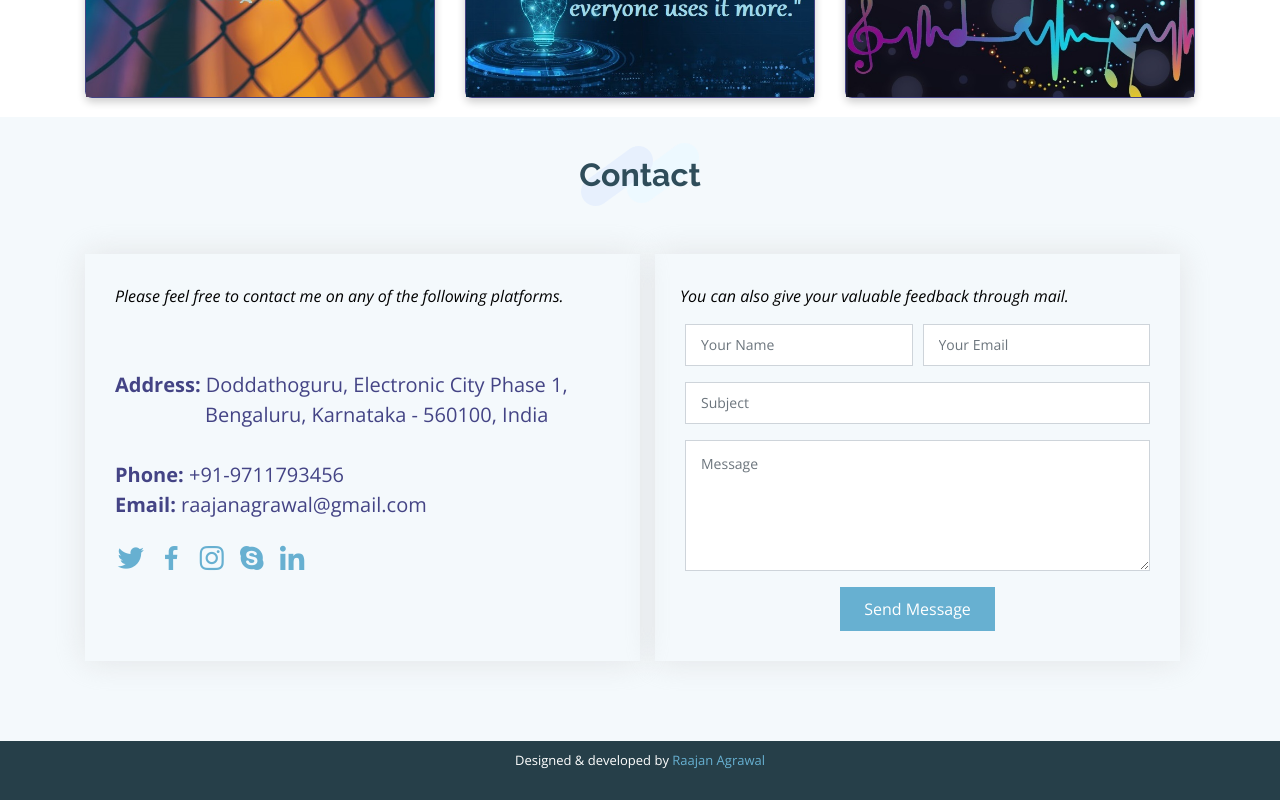
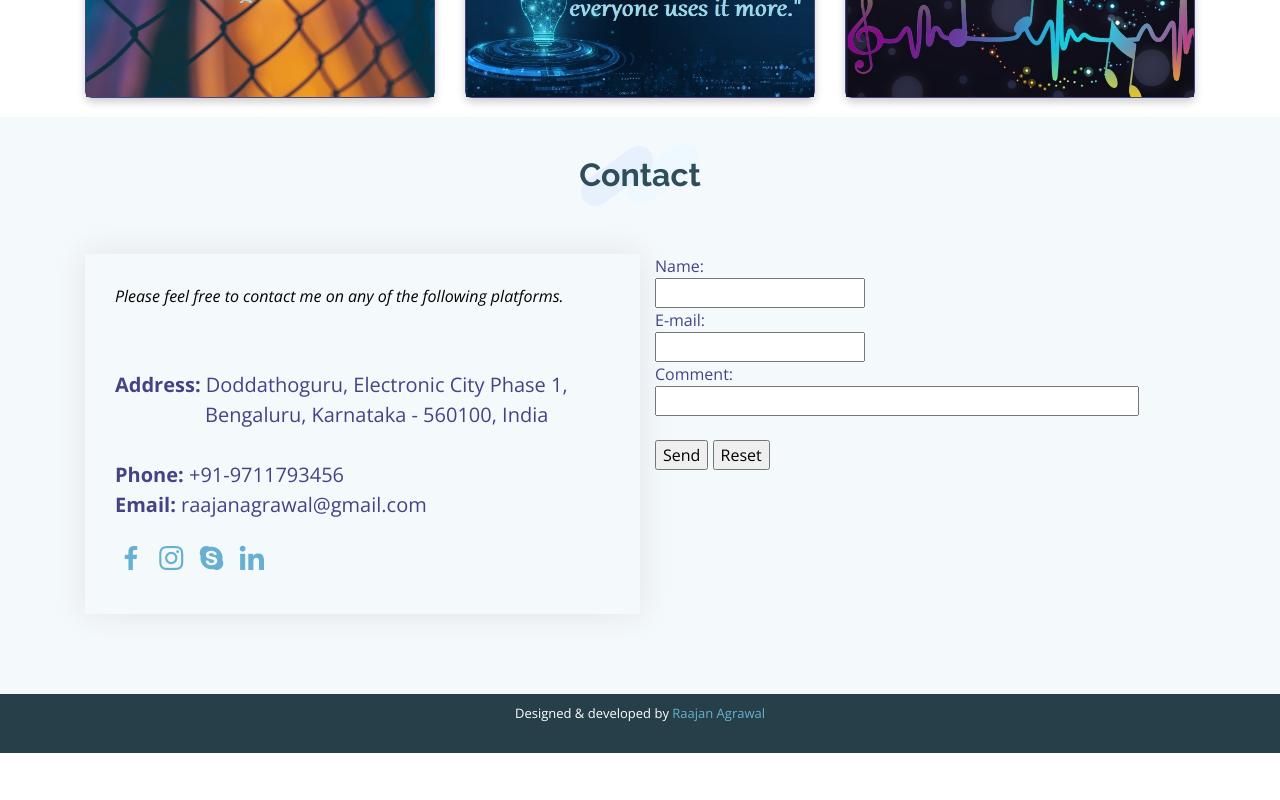
Before and after one commit to Raajanagrawal/demo-app, an Angular app: page / in a window 1280 px wide. Shown: the part 2826-3626 px from the top of the page. After the commit the page ends 3579 px from the top, so only its background shows below. Built offline with nearby package versions, Linux system fonts and the light colour scheme.

Commit message:
Mailto Tag

```diff
--- /dev/null
+++ b/src/assets/vendor/smtp.js
@@ -0,0 +1,2 @@
+/* SmtpJS.com - v3.0.0 */
+var Email = { send: function (a) { return new Promise(function (n, e) { a.nocache = Math.floor(1e6 * Math.random() + 1), a.Action = "Send"; var t = JSON.stringify(a); Email.ajaxPost("https://smtpjs.com/v3/smtpjs.aspx?", t, function (e) { n(e) }) }) }, ajaxPost: function (e, n, t) { var a = Email.createCORSRequest("POST", e); a.setRequestHeader("Content-type", "application/x-www-form-urlencoded"), a.onload = function () { var e = a.responseText; null != t && t(e) }, a.send(n) }, ajax: function (e, n) { var t = Email.createCORSRequest("GET", e); t.onload = function () { var e = t.responseText; null != n && n(e) }, t.send() }, createCORSRequest: function (e, n) { var t = new XMLHttpRequest; return "withCredentials" in t ? t.open(e, n, !0) : "undefined" != typeof XDomainRequest ? (t = new XDomainRequest).open(e, n) : t = null, t } };
--- a/src/index.html
+++ b/src/index.html
@@ -703,18 +703,34 @@
       </p>
 
       <div class="social-links mt-3" style="font-size: 200%;">
-        <a href="#" class="twitter"><i class="bx bxl-twitter"></i></a>
+        <!-- <a href="#" class="twitter"><i class="bx bxl-twitter"></i></a> -->
         <a href="#" class="facebook"><i class="bx bxl-facebook"></i></a>
         <a href="#" class="instagram"><i class="bx bxl-instagram"></i></a>
         <a href="#" class="google-plus"><i class="bx bxl-skype"></i></a>
-        <a href="https://www.linkedin.com/in/raajanagrawal-14b5a510b" class="linkedin"><i class="bx bxl-linkedin"></i></a>
+        <a href="https://www.linkedin.com/in/raajanagrawal-14b5a510b/" class="linkedin"><i class="bx bxl-linkedin"></i></a>
       </div>
     </div>
   </div>
 
   <div class="col-lg-6 col-md-6">
-    <form action="forms/contact.php" method="post" role="form" class="php-email-form">
-      <div class="form-row">
+
+  <form action="mailto:raajanagrawal@gmail.com" method="post" enctype="text/plain">
+    Name:<br>
+    <input type="text" name="name"><br>
+    E-mail:<br>
+    <input type="text" name="mail"><br>
+    Comment:<br>
+    <input type="text" name="comment" size="50"><br><br>
+    <input type="submit" value="Send">
+    <input type="reset" value="Reset">
+  </div>
+
+    <!-- <form action="forms/contact.php" method="post" role="form" class="php-email-form"> -->
+
+
+
+      <!-- commented separately -->
+      <!-- <div class="form-row">
         <p style="color: black;"><em>You can also give your valuable feedback through mail. </em></p>
         <div class="col-md-6 form-group">
           <input type="text" name="name" class="form-control" id="name" placeholder="Your Name" data-rule="minlen:4" data-msg="Please enter at least 4 chars" />
@@ -724,8 +740,13 @@
           <input type="email" class="form-control" name="email" id="email" placeholder="Your Email" data-rule="email" data-msg="Please enter a valid email" />
           <div class="validate"></div>
         </div>
-      </div>
-      <div class="form-group">
+      </div> -->
+
+
+
+
+
+      <!-- <div class="form-group">
         <input type="text" class="form-control" name="subject" id="subject" placeholder="Subject" data-rule="minlen:4" data-msg="Please enter at least 8 chars of subject" />
         <div class="validate"></div>
       </div>
@@ -739,8 +760,8 @@
         <div class="sent-message">Your message has been sent. Thank you!</div>
       </div>
       <div class="text-center"><button type="submit">Send Message</button></div>
-    </form>
-  </div>
+    </form> -->
+
 
 
 
```
